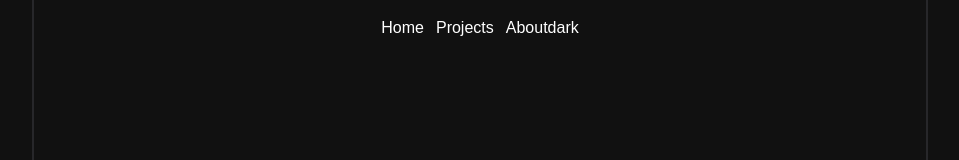
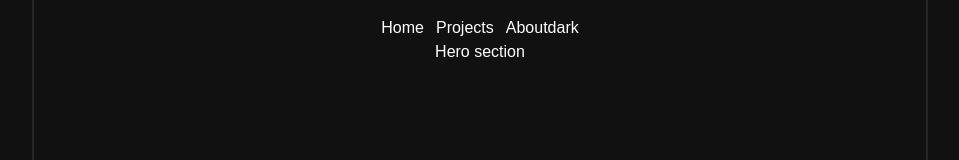
Before and after one commit to archinit/portfolio2.0, a Next.js app: page / in a window 1280 px wide. Shown: the top 160 px of the page, without its empty margins (160-1119 px from the left). Built offline with nearby package versions, Linux system fonts and the light colour scheme.

Commit message:
Hero section

```diff
--- a/app/page.tsx
+++ b/app/page.tsx
@@ -1,3 +1,4 @@
+import { Hero } from "@/components/Hero";
 import { Navbar } from "@/components/Navbar";
 
 export default function Home() {
@@ -12,6 +13,10 @@ export default function Home() {
       <Navbar />
       </div>
 
+      <div>
+        <Hero/>
+      </div>
+
       </div>
     </main>
   )
--- /dev/null
+++ b/components/Hero.tsx
@@ -0,0 +1,5 @@
+export const Hero = () => {
+    return <div>
+        Hero section
+    </div>
+}
```
